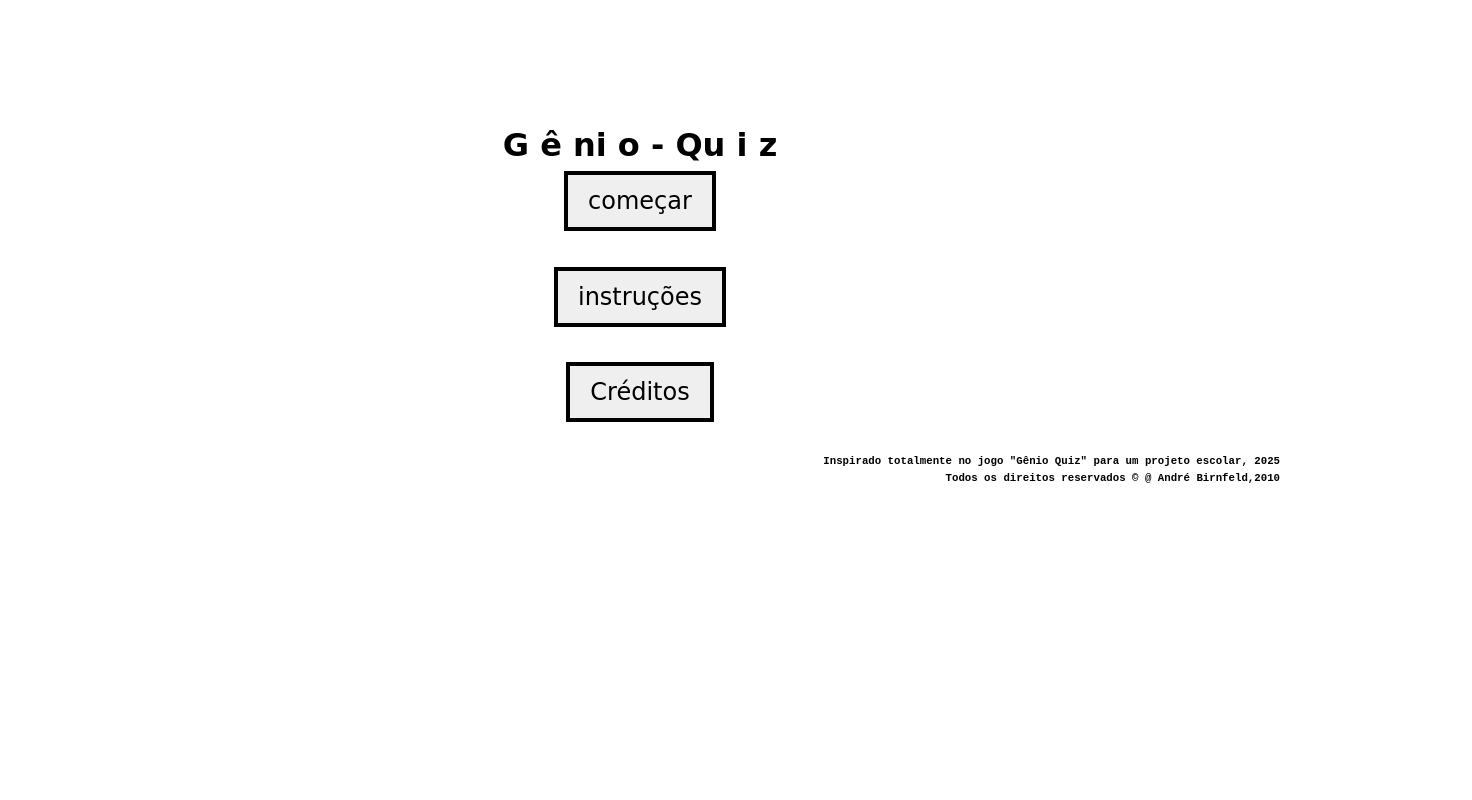
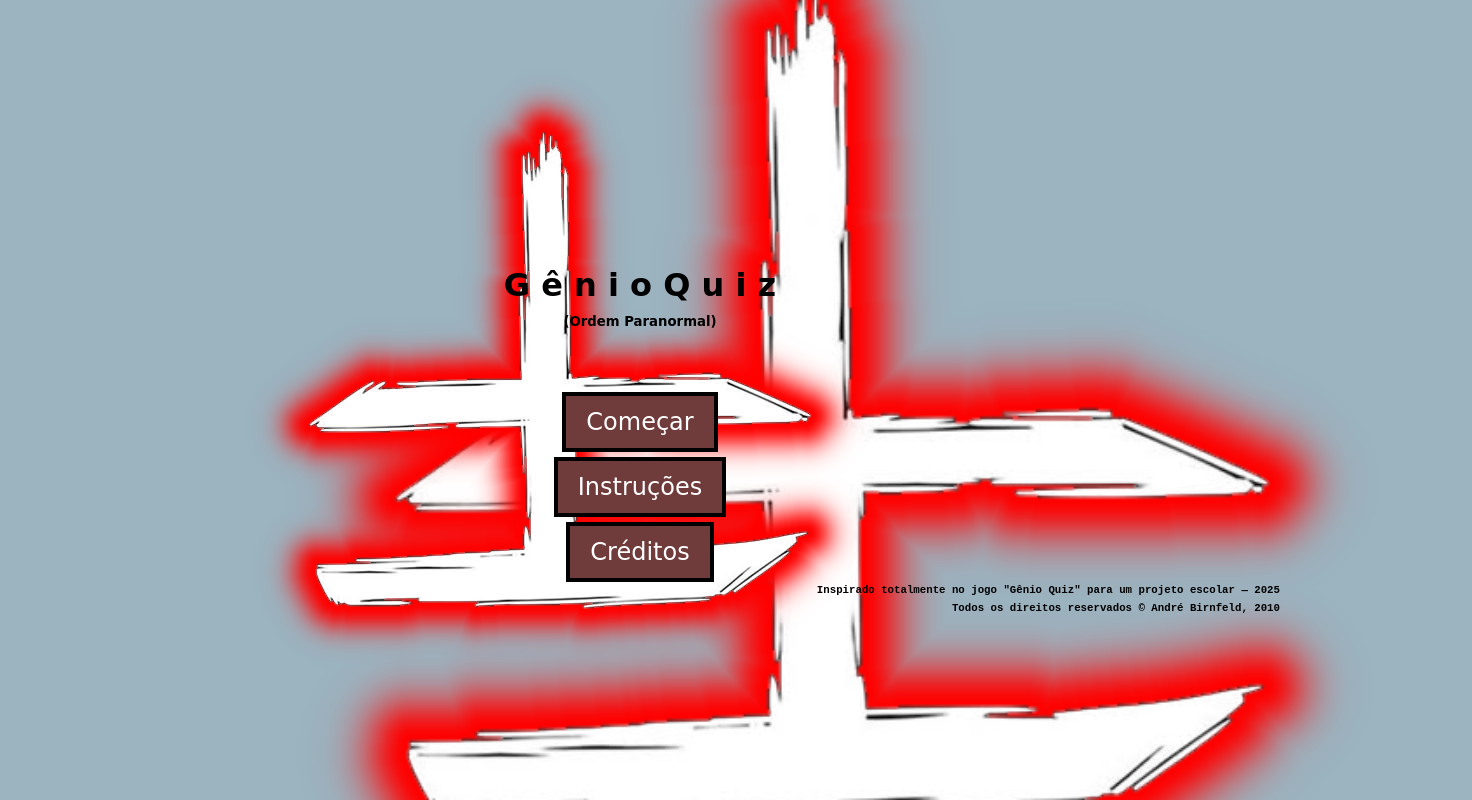
Before and after one commit to annyLu1z4/Site-Individual, a plain HTML site: page index.html in a window 1280 px wide. Shown: the whole page, 1472 px wide, since content can reach past the window. Drawn offline with Linux system fonts and the light colour scheme.

Commit message:
Add files via upload

```diff
--- a/casinha.css
+++ b/casinha.css
@@ -7,45 +7,90 @@
 body {
     line-height: 1.6;
     font-family: cursive;
-
+    background-color: #9BB4C0;
 }
 
-h1 {
+/* Títulos */
+h1, h5 {
     font-family: cursive;
     display: flex;
     justify-content: center;
 }
 
 h6 {
-    display: grid;
-    justify-content: end;
-    text-align: end;
-    text-overflow: unset;
+    display: flex; /* grid não é necessário aqui */
+    justify-content: flex-end;
+    text-align: right;
     font-family: 'Courier New', Courier, monospace;
 }
 
+/* Botões */
 button {
     font-family: cursive;
     padding: 12px 20px;
     cursor: pointer;
-    font-size: larger;
     font-size: x-large;
     border: 4px solid black;
     display: flex;
     justify-content: center;
     align-items: center;
     text-align: center;
+    background-color: #703B3B;
+    color: white; /* melhora o contraste */
+    transition: background-color 0.3s ease; /* animação suave no hover */
 }
 
+button:hover {
+    background-color: #905757;
+}
+
+/* Cabeçalho */
 header {
     padding: 60px;
     text-align: center;
 }
 
+/* Container principal */
 .container {
     display: flex;
+    flex-direction: column;
+    align-items: center;
     justify-content: center;
-    flex-direction: column;
     gap: 5px;
-    align-items: center;
 }
+
+.background-image {
+  position: absolute;
+  top: 0;
+  left: 15%;
+  width: 100%;
+  height: 100%;
+  background-size: cover;
+  background-position: center;
+  opacity: 0;
+  animation: slow-flicker 25s infinite;
+}
+
+/* Cada imagem começa em um momento diferente (5s de intervalo para 5 imagens) */
+.img1 { background-image: url('Sangue.png'); animation-delay: 0s; }
+.img2 { background-image: url('Conhecimento.png'); animation-delay: 5s; }
+.img3 { background-image: url('Energia.png'); animation-delay: 10s; }
+.img4 { background-image: url('Morte.png'); animation-delay: 15s; }
+.img5 { background-image: url('Medo.png'); animation-delay: 20s; }
+
+@keyframes slow-flicker {
+  0% { opacity: 0; }
+  8% { opacity: 1; }
+  20% { opacity: 1; }
+  28% { opacity: 0; }
+  100% { opacity: 0; }
+}
+
+/* Conteúdo sobreposto às imagens */
+.content {
+    position: relative;
+    z-index: 1;
+    text-align: center;
+    padding-top: 200px;
+    color: black;
+}
--- a/index.html
+++ b/index.html
@@ -3,24 +3,44 @@
 <head>
   <meta charset="UTF-8">
   <meta name="viewport" content="width=device-width, initial-scale=1.0">
-  <link rel="icon" type="image/jpg" href="download.jpg">
+  <link rel="icon" type="image/jpeg" href="download.jpg">
   <link rel="stylesheet" href="casinha.css">
-  <title>g ê n i o  q u i z</title>
+  <title>Gênio Quiz</title>
 </head>
+
 <body>
-  <header>
+  <div class="background-container">
+    <div class="background-image img1">
+      <img src="Sangue.png">
+    </div>
+    <div class="background-image img2">
+      <img src="Conhecimento.png">
+    </div>
+    <div class="background-image img3">
+      <img src="Energia.png">
+    </div>
+    <div class="background-image img4">
+      <img src="Morte.png">
+    </div>
+    <div class="background-image img5">
+      <img src="Medo.png">
+    </div>
+  </div>
 
-  </header>
-  <h1>G ê ni  o  -    Qu i z</h1>
-  <div class="container">
-  <button onclick="começar()"> começar </button>
-  <br>
-  <button onclick="instruções()">instruções</button>
-  <br>
-  <button onclick="creditos()"> Créditos </button>
-  <br>
+  <div class="content">
+    <header>
+      <h1>G ê n i o  Q u i z</h1>
+      <h5>(Ordem Paranormal)</h5>
+    </header>
+
+    <div class="container">
+      <button onclick="comecar()">Começar</button>
+      <button onclick="instrucoes()">Instruções</button>
+      <button onclick="creditos()">Créditos</button>
+    </div>
+
+    <h6>Inspirado totalmente no jogo "Gênio Quiz" para um projeto escolar — 2025</h6>
+    <h6>Todos os direitos reservados © André Birnfeld, 2010</h6>
   </div>
-  <h6>Inspirado totalmente no jogo "Gênio Quiz" para um projeto escolar, 2025</h6>
-  <h6>Todos os direitos reservados © @ André Birnfeld,2010</h6>
 </body>
 </html>
```
Also changed, not shown: Conhecimento.png (added), Energia.png (added), Medo.png (added), Morte.png (added), Sangue.png (added).
